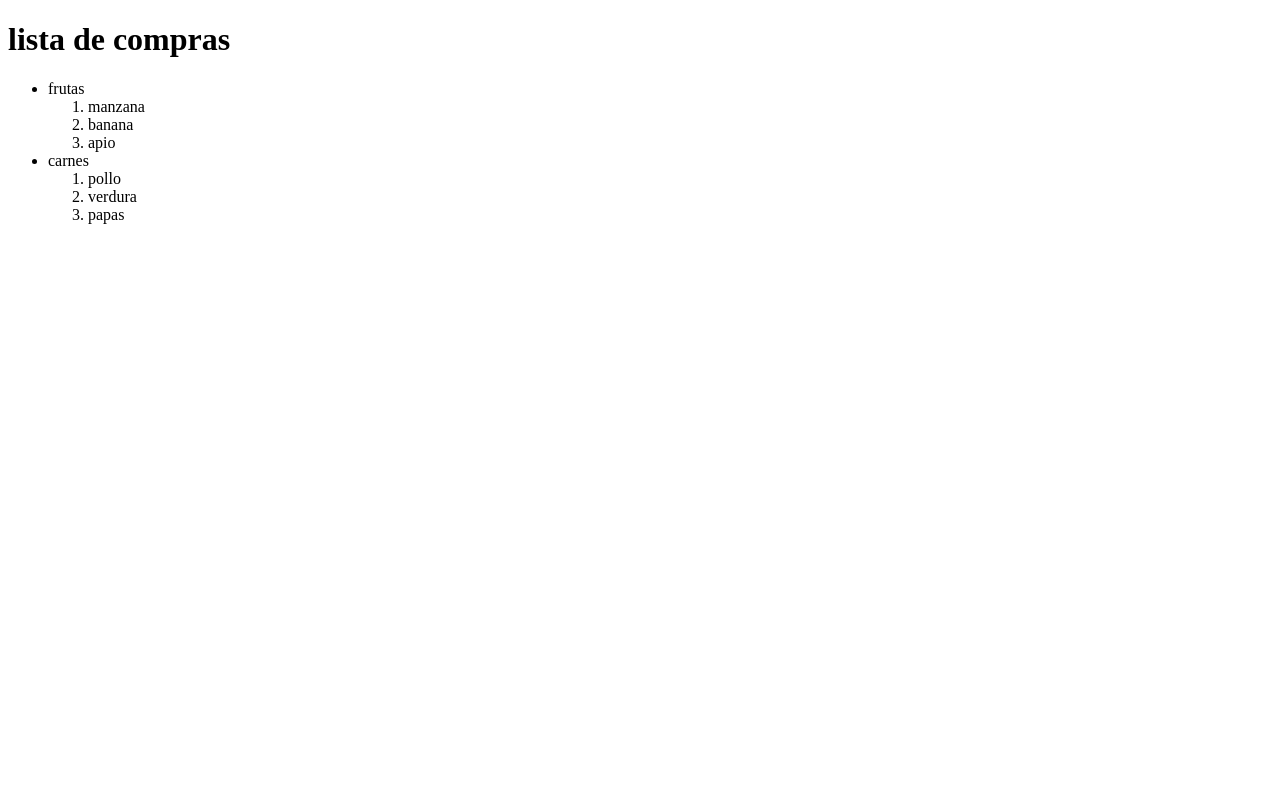
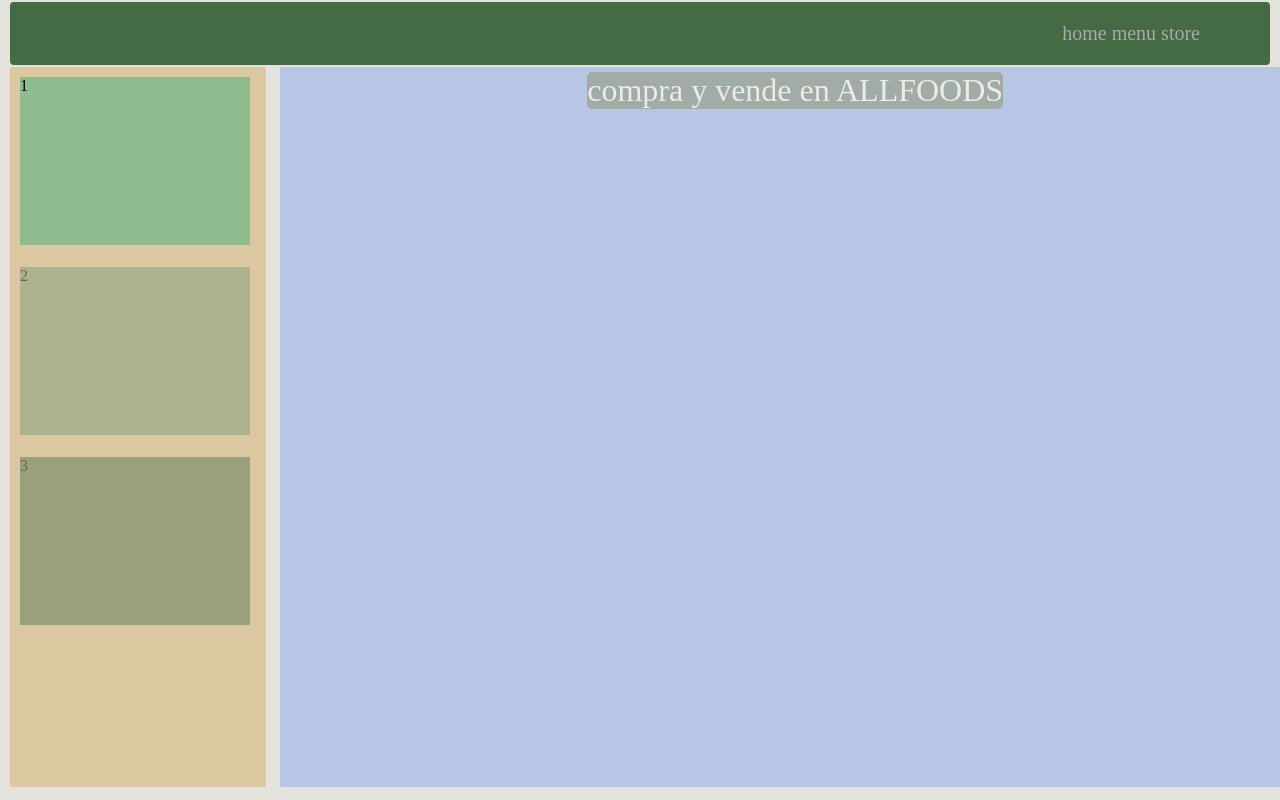
Before and after one commit to arielgenua24/practica-HTML-CSS, a plain HTML site: page index.html in a window 1280 px wide. Drawn offline with Linux system fonts and the light colour scheme.

Commit message:
pagina de prueba, agregue cambios en css para practicar display, position, etc...

```diff
--- a/css/estilo.css
+++ b/css/estilo.css
@@ -0,0 +1,84 @@
+*{
+    box-sizing: border-box;
+    margin: 0;
+    padding: 0;
+}
+
+body {
+    background-color: rgb(228, 226, 220);
+}
+nav {
+    list-style: none;
+    padding: 20px 70px;
+    text-align: right;
+    background-color: rgb(69, 107, 69);
+    margin: 2px 10px;
+    border-radius: 4px;
+    color: darkgrey;
+    font-size: 20px;
+}
+nav li {
+    display: inline-block;
+}
+
+.lateral {
+    background-color: rgb(201, 139, 25);
+    position: fixed;
+    height: 90%;
+    width: 20%;
+    margin-left: 10px;
+    border-radius: 2px;
+    opacity: 30%;
+}
+
+.lista1 {
+    position: fixed;
+    background-color: darkseagreen;
+    height: 21%;
+    margin-top: 10px;
+    margin-left: 20px;
+    width: 18%;
+}
+
+.lista2 {
+    position: fixed;
+    background-color: rgb(123, 155, 123);
+    height: 21%;
+    margin-top: 200px;
+    margin-left: 20px;
+    width: 18%;
+    opacity: 50%;
+}
+
+.lista3 {
+    position: fixed;
+    background-color: rgb(85, 121, 88);
+    height: 21%;
+    margin-top: 390px;
+    margin-left: 20px;
+    width: 18%;
+    opacity: 50%;
+}
+
+.centro {
+
+    background-color: rgb(80, 133, 247);
+    position: fixed;
+    height: 90%;
+    width: 80%;
+    margin-left: 280px;
+    border-radius: 2px;
+    opacity: 30%;
+}
+p {
+    position: absolute;
+    margin-left: 30%;
+    margin-top: 0.5%;
+    display: inline-block;
+    text-align: center;
+    color: white;
+    font-size: 2em;
+    box-shadow: slategrey;
+    border-radius: 5px;
+    background-color: rgb(8, 46, 46);
+}
--- a/index.html
+++ b/index.html
@@ -10,29 +10,29 @@
 </head>
 
 <body>
-<header></header>
+
+<header>
+    <nav>
+        <ul>
+            <li> home </li>
+            <li> menu </li>
+            <li> store </li>
+
+        </ul>
+
+    </nav>
+</header>
+
 <main>
-<h1>lista de compras</h1>
+    <div class="lateral"></div>
 
+    <div class="lista1">1</div>
+    <div class="lista2">2</div>
+    <div class="lista3">3</div>
 
-<ul>
-    <li> frutas  </li>
-<ol>
-    <li>manzana</li>
-    <li>banana</li>
-    <li>apio</li>
-</ol>
-<li> carnes  </li>
-<ol>
-    <li>pollo</li>
-    <li>verdura</li>
-    <li>papas</li>
-</ol>
-
-
-
-</ul>
-
+    <div class="centro">
+        <p> compra y vende en ALLFOODS</p>
+    </div>
 
 </main>
 
```
